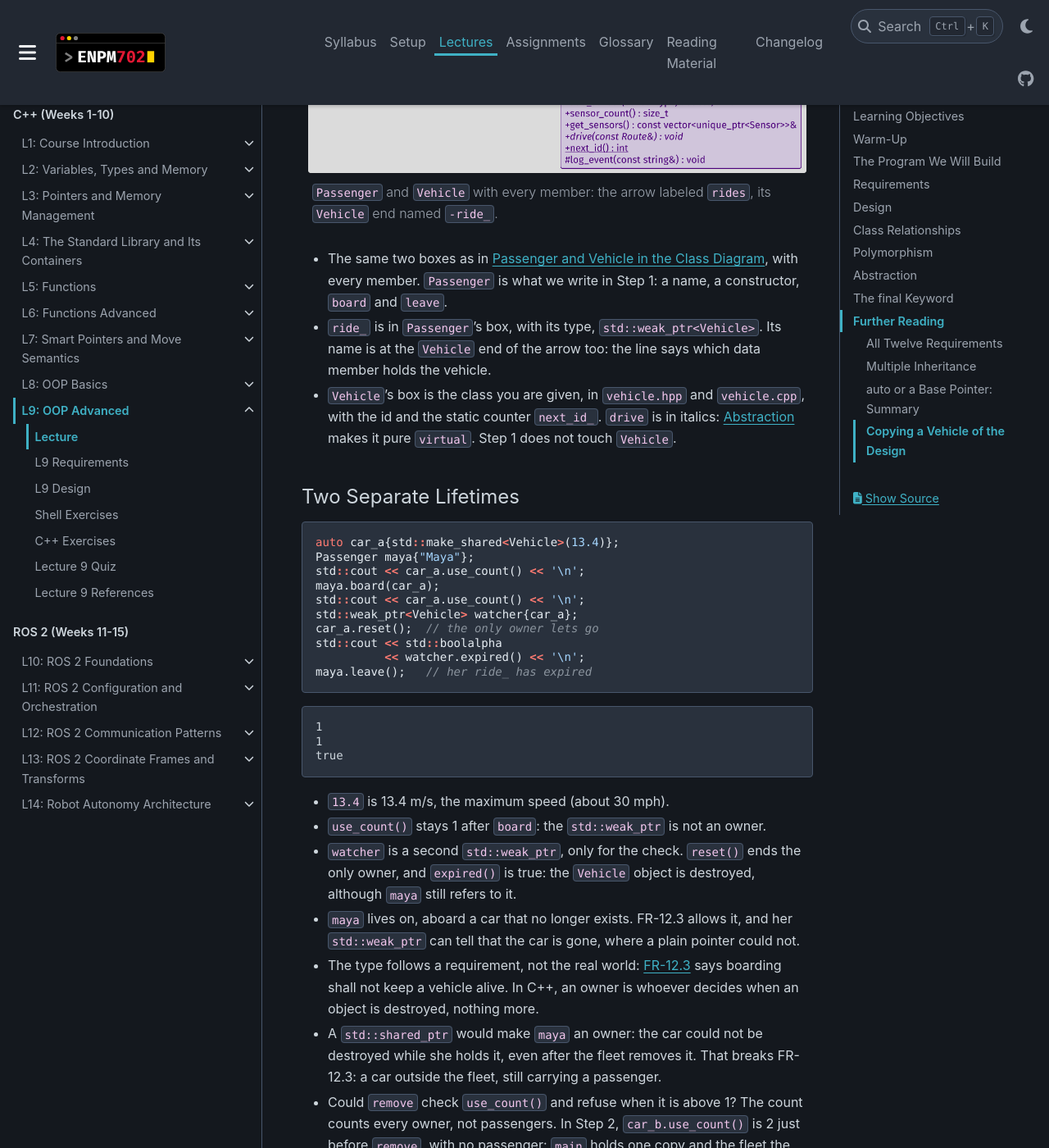
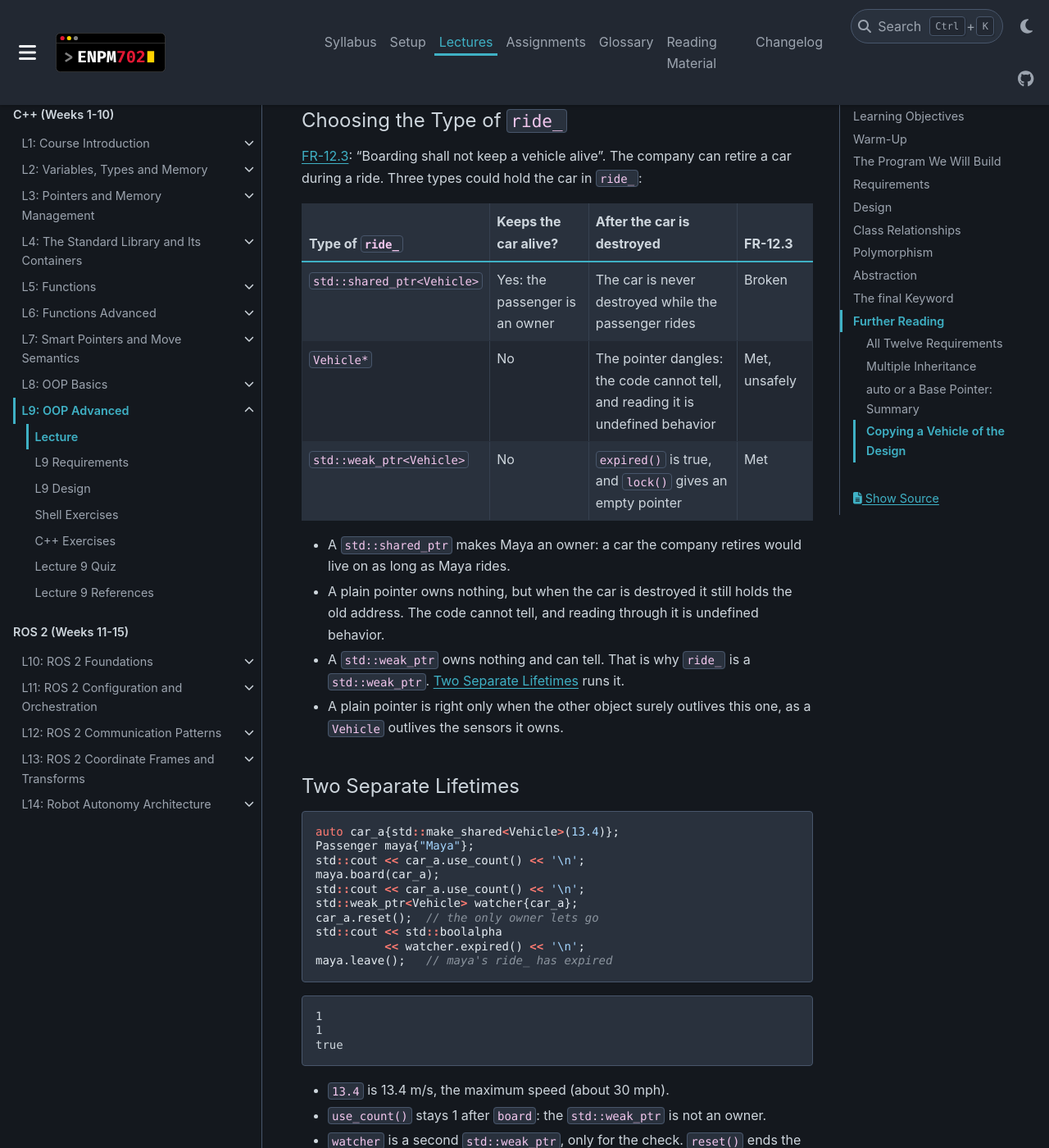
Before and after one commit to zeidk/enpm702-fall-2026-docs, a Sphinx documentation site: the page built from docs/source/lectures/lecture9/l9_lecture.rst, in a window 1280 px wide and 1400 px high, scrolled down 14468 px. Shown: the whole window at 82% size. Built offline with Sphinx 7.4.7 and the PyData theme 0.15.4, drawn with Linux system fonts in a browser that asks for light colours; some of the changed text lies outside the part shown.

Commit message:
L9: weak_ptr choice, multiplicity decisions, inheritance kinds
The docs follow the deck: Choosing the Type of ride_, A Vehicle Uses a
Route inside Dependency, multiplicity on each relationship, private data in
the Animal examples, the inheritance kinds figure, and the link to the
PlantUML sources.

```diff
--- a/docs/source/lectures/lecture9/l9_lecture.rst
+++ b/docs/source/lectures/lecture9/l9_lecture.rst
@@ -370,6 +370,7 @@ Multiplicity
 - ``0..1`` at ``Vehicle``: one passenger rides at most one vehicle at a time.
 - ``0..*`` at ``Passenger``: one vehicle carries any number of passengers.
 - An end with no number leaves the count open.
+- The number at ``B``'s end decides ``A``'s member: ``0..1`` or ``1``, one object; ``0..*`` or ``1..*``, a container such as ``std::vector``.
 
 A Diagram as Text
 """""""""""""""""
@@ -396,6 +397,10 @@ Two boxes of the design, in PlantUML:
 - A line is written between two class names: ``-->`` is an arrow, ``o--`` an open diamond, ``*--`` a filled diamond, ``<|--`` a hollow triangle, ``..>`` a dashed arrow.
 - The VS Code extension draws the file as you type (``Alt+D``).
 - The whole diagram is ``project/week9/uml/robotaxi_model.plantuml``.
+
+.. note::
+
+   The PlantUML source of the UML diagrams on the slides is in `project/week9/uml <https://github.com/zeidk/enpm702-fall-2026-cpp/tree/main/project/week9/uml>`__. See `PlantUML: class diagrams <https://plantuml.com/class-diagram>`__.
 
 Summary
 ^^^^^^^
@@ -469,20 +474,6 @@ Every question is about the design, not about code that already exists.
 3. If ``A`` keeps ``B``: can ``B`` exist without ``A``? A ``Sensor`` is part of its ``Vehicle`` and goes with it, so composition: ``std::unique_ptr``, or a plain member as for a ``Route``'s ``Position`` values.
 4. If ``B`` lives on its own: must ``A`` keep it alive? The ``Fleet`` must, so aggregation: ``std::shared_ptr``. A ``Passenger`` must not: FR-12.3 says boarding does not keep a vehicle alive, so association: ``std::weak_ptr``.
 
-A Vehicle Uses a Route
-""""""""""""""""""""""
-
-.. figure:: /_static/images/l9/model_l9_dependency_members.png
-   :alt: A UML class diagram with only two boxes, Vehicle on the left and Route on the right, each listing its members; both boxes and the arrow are purple. Vehicle, its name in italics, has the data members minus id_ : int, the underlined minus next_id_ : int, minus max_speed_ : double, minus speed_ : double, minus color_ : string, minus mileage_ : double and minus sensors_ : vector of unique_ptr of Sensor, and the methods plus Vehicle(double, const string& = "white"), plus Vehicle(double, double), plus get_id() : int, plus get_color() : const string&, plus get_max_speed() : double, plus get_speed() : double, plus set_speed(double) : void, plus get_mileage() : double, plus add_mileage(double) : void, plus add_sensor(SensorType, double) : int, plus sensor_count() : size_t, plus get_sensors() : const vector of unique_ptr of Sensor&, plus drive(const Route&) : void in italics, the underlined plus next_id() : int, and the protected hash log_event(const string&) : void. Route has minus waypoints_ : vector of Position, plus add(Position) : void and plus length() : double. A dashed arrow labeled uses runs from Vehicle to Route.
-   :align: center
-   :width: 100%
-
-   ``Vehicle`` and ``Route`` with every member: the dashed arrow labeled ``uses``.
-
-- The first question of the table at work: ``Vehicle`` and ``Route``, with every member. ``Route`` is in one place only in ``Vehicle``'s box: the parameter of ``drive``.
-- No data member of ``Vehicle`` is a ``Route``. That is what the dashed arrow says: ``Vehicle`` uses a ``Route`` during a call and keeps nothing.
-- ``Route``'s box lists ``waypoints_``, as every box lists its data members; the ``has`` line to ``Position`` is not drawn here.
-
 Association
 ^^^^^^^^^^^
 
@@ -530,9 +521,41 @@ A Passenger Rides a Vehicle
 
    ``Passenger`` and ``Vehicle`` with every member: the arrow labeled ``rides``, its ``Vehicle`` end named ``-ride_``.
 
+- ``0..1`` at ``Vehicle``: a passenger rides at most one vehicle, so ``ride_`` is one ``std::weak_ptr``, not a container. ``0..*`` at ``Passenger`` needs no member: the arrow is one-way.
 - The same two boxes as in `Passenger and Vehicle in the Class Diagram`_, with every member. ``Passenger`` is what we write in Step 1: a name, a constructor, ``board`` and ``leave``.
 - ``ride_`` is in ``Passenger``'s box, with its type, ``std::weak_ptr<Vehicle>``. Its name is at the ``Vehicle`` end of the arrow too: the line says which data member holds the vehicle.
 - ``Vehicle``'s box is the class you are given, in ``vehicle.hpp`` and ``vehicle.cpp``, with the id and the static counter ``next_id_``. ``drive`` is in italics: `Abstraction`_ makes it pure ``virtual``. Step 1 does not touch ``Vehicle``.
+
+Choosing the Type of ``ride_``
+""""""""""""""""""""""""""""""
+
+:ref:`FR-12.3 <fr-12-3>`: "Boarding shall not keep a vehicle alive". The company can retire a car during a ride. Three types could hold the car in ``ride_``:
+
+.. list-table::
+   :header-rows: 1
+   :widths: 24 22 38 16
+
+   * - Type of ``ride_``
+     - Keeps the car alive?
+     - After the car is destroyed
+     - FR-12.3
+   * - ``std::shared_ptr<Vehicle>``
+     - Yes: the passenger is an owner
+     - The car is never destroyed while the passenger rides
+     - Broken
+   * - ``Vehicle*``
+     - No
+     - The pointer dangles: the code cannot tell, and reading it is undefined behavior
+     - Met, unsafely
+   * - ``std::weak_ptr<Vehicle>``
+     - No
+     - ``expired()`` is true, and ``lock()`` gives an empty pointer
+     - Met
+
+- A ``std::shared_ptr`` makes Maya an owner: a car the company retires would live on as long as Maya rides.
+- A plain pointer owns nothing, but when the car is destroyed it still holds the old address. The code cannot tell, and reading through it is undefined behavior.
+- A ``std::weak_ptr`` owns nothing and can tell. That is why ``ride_`` is a ``std::weak_ptr``. `Two Separate Lifetimes`_ runs it.
+- A plain pointer is right only when the other object surely outlives this one, as a ``Vehicle`` outlives the sensors it owns.
 
 Two Separate Lifetimes
 """"""""""""""""""""""
@@ -548,7 +571,7 @@ Two Separate Lifetimes
    car_a.reset();  // the only owner lets go
    std::cout << std::boolalpha
              << watcher.expired() << '\n';
-   maya.leave();   // her ride_ has expired
+   maya.leave();   // maya's ride_ has expired
 
 .. code-block:: text
 
@@ -559,9 +582,9 @@ Two Separate Lifetimes
 - ``13.4`` is 13.4 m/s, the maximum speed (about 30 mph).
 - ``use_count()`` stays 1 after ``board``: the ``std::weak_ptr`` is not an owner.
 - ``watcher`` is a second ``std::weak_ptr``, only for the check. ``reset()`` ends the only owner, and ``expired()`` is true: the ``Vehicle`` object is destroyed, although ``maya`` still refers to it.
-- ``maya`` lives on, aboard a car that no longer exists. FR-12.3 allows it, and her ``std::weak_ptr`` can tell that the car is gone, where a plain pointer could not.
+- ``maya`` lives on, aboard a car that no longer exists. FR-12.3 allows it, and ``ride_`` can tell that the car is gone, where a plain pointer could not.
 - The type follows a requirement, not the real world: :ref:`FR-12.3 <fr-12-3>` says boarding shall not keep a vehicle alive. In C++, an owner is whoever decides when an object is destroyed, nothing more.
-- A ``std::shared_ptr`` would make ``maya`` an owner: the car could not be destroyed while she holds it, even after the fleet removes it. That breaks FR-12.3: a car outside the fleet, still carrying a passenger.
+- A ``std::shared_ptr`` would make ``maya`` an owner: the car could not be destroyed while maya holds it, even after the fleet removes it. That breaks FR-12.3: a car outside the fleet, still carrying a passenger.
 - Could ``remove`` check ``use_count()`` and refuse when it is above 1? The count counts every owner, not passengers. In Step 2, ``car_b.use_count()`` is 2 just before ``remove``, with no passenger: ``main`` holds one copy and the fleet the other.
 - A plain pointer or a reference does not own the car either, but it cannot tell when the car is destroyed: the next use reads freed memory. A ``std::weak_ptr`` refers to the car without owning it, and it can check first.
 - Run: ``702run week9_playground 26``.
@@ -581,44 +604,6 @@ A program models the part of reality that its requirements need. It departs from
 
 - Start from reality: classes named after the domain are easy to read. When reality and the requirements disagree, the requirements win.
 - The test to use: what must happen to ``B`` when ``A`` is destroyed, and which requirement says so?
-
-A std::weak_ptr, or a Plain Pointer
-"""""""""""""""""""""""""""""""""""
-
-.. grid:: 1 1 2 2
-   :gutter: 2
-
-   .. grid-item::
-
-      .. code-block:: cpp
-
-         class Passenger {  // cut
-           // ...
-          private:
-           std::weak_ptr<Vehicle> ride_;
-         };
-
-   .. grid-item::
-
-      .. code-block:: cpp
-
-         class Sensor {  // a variant
-          public:
-           explicit Sensor(const Vehicle* mount)
-               : mount_{mount} {}
-          private:
-           const Vehicle* mount_;  // owns nothing
-         };
-         // in add_sensor:
-         //   std::make_unique<Sensor>(this)
-
-- A ``std::weak_ptr`` when the other object is owned by ``std::shared_ptr`` and can be destroyed first: a car can be retired during a ride (FR-12.3).
-- A plain pointer when the other object surely outlives this one. The right box is a variant: a sensor that would know which car it is mounted on. A ``Vehicle`` owns its sensors, so it outlives each of them; our ``Sensor`` has no such member. The pointer comes from ``this``, not from ``new``: ``add_sensor`` still uses ``std::make_unique``, and nobody deletes through ``mount_``.
-- Never a ``std::shared_ptr``: it would make the passenger an owner, and keep a retired car alive.
-
-.. note::
-
-   "A raw pointer (a ``T*``) is non-owning". Rule: `Core Guidelines R.3 <https://isocpp.github.io/CppCoreGuidelines/CppCoreGuidelines#rr-ptr>`__.
 
 Live Coding: Step 1
 """""""""""""""""""
@@ -689,6 +674,7 @@ A Fleet Holds Vehicles
 
    ``Fleet`` and ``Vehicle`` with every member: the line labeled ``holds``, its ``Vehicle`` end named ``-vehicles_``.
 
+- ``0..*`` at ``Vehicle``: a fleet holds any number of vehicles, so ``vehicles_`` is a ``std::vector``, with one ``std::shared_ptr<Vehicle>`` per vehicle.
 - The same two boxes as in `Fleet and Vehicle in the Class Diagram`_, with every member. ``Fleet`` is what you write in Step 2: ``add``, ``remove`` and ``size``.
 - ``vehicles_`` is in ``Fleet``'s box, with its type, a ``std::vector`` of ``std::shared_ptr<Vehicle>``. Its name is at the ``Vehicle`` end of the line too.
 - ``Vehicle``'s box does not change in Step 2. ``Fleet`` needs only ``get_id``, to remove a vehicle by its id.
@@ -773,7 +759,7 @@ A Route Owns Its Positions
 
    ``Route`` and ``Position`` with every member: the line labeled ``has``.
 
-- ``waypoints_`` holds the ``Position`` values themselves, in a ``std::vector``: they are destroyed with the ``Route``.
+- ``0..*`` at ``Position``: a route has any number of waypoints, so ``waypoints_`` is a ``std::vector``. It holds the ``Position`` values themselves: they are destroyed with the ``Route``.
 - ``waypoints_`` is in ``Route``'s box, and its name is at the ``Position`` end of the ``has`` line too. ``Position`` is a ``struct``: any ``x`` and any ``y`` make a position.
 
 A Vehicle Owns Its Sensors
@@ -786,7 +772,7 @@ A Vehicle Owns Its Sensors
 
    ``Vehicle`` and ``Sensor`` with every member: the line labeled ``owns``.
 
-- ``sensors_`` holds one ``std::unique_ptr`` per ``Sensor``: each ``Sensor`` is destroyed with its ``Vehicle``.
+- ``0..*`` at ``Sensor``: a vehicle has any number of sensors, so ``sensors_`` is a ``std::vector``, with one ``std::unique_ptr`` per ``Sensor``. Each ``Sensor`` is destroyed with its ``Vehicle``.
 - ``Sensor``'s ``type_`` is a ``SensorType``, the enumeration. Its box is not in this diagram, because no composition involves it.
 - Nothing here is new code: ``Vehicle``, ``Sensor``, ``Route`` and ``Position`` are all in ``project/week9/common`` already.
 
@@ -884,6 +870,20 @@ Vehicle and Route in the Class Diagram
 - The dashed arrow is the weakest line in the diagram. No diamond and no number: a vehicle does not hold a route, it is handed one for each drive.
 - The other dashed arrow, from ``Sensor`` to ``SensorType``, is a dependency too: ``Sensor`` uses the enumeration as the type of a member.
 
+A Vehicle Uses a Route
+""""""""""""""""""""""
+
+.. figure:: /_static/images/l9/model_l9_dependency_members.png
+   :alt: A UML class diagram with only two boxes, Vehicle on the left and Route on the right, each listing its members; both boxes and the arrow are purple. Vehicle, its name in italics, has the data members minus id_ : int, the underlined minus next_id_ : int, minus max_speed_ : double, minus speed_ : double, minus color_ : string, minus mileage_ : double and minus sensors_ : vector of unique_ptr of Sensor, and the methods plus Vehicle(double, const string& = "white"), plus Vehicle(double, double), plus get_id() : int, plus get_color() : const string&, plus get_max_speed() : double, plus get_speed() : double, plus set_speed(double) : void, plus get_mileage() : double, plus add_mileage(double) : void, plus add_sensor(SensorType, double) : int, plus sensor_count() : size_t, plus get_sensors() : const vector of unique_ptr of Sensor&, plus drive(const Route&) : void in italics, the underlined plus next_id() : int, and the protected hash log_event(const string&) : void. Route has minus waypoints_ : vector of Position, plus add(Position) : void and plus length() : double. A dashed arrow labeled uses runs from Vehicle to Route.
+   :align: center
+   :width: 100%
+
+   ``Vehicle`` and ``Route`` with every member: the dashed arrow labeled ``uses``.
+
+- The same two boxes, with every member. This is the flowchart's dependency question at work: does ``Vehicle`` use ``Route`` without keeping it? ``Route`` is in one place only in ``Vehicle``'s box: the parameter of ``drive``.
+- No data member of ``Vehicle`` is a ``Route``. That is what the dashed arrow says: ``Vehicle`` uses a ``Route`` during a call and keeps nothing.
+- ``Route``'s box lists ``waypoints_``, as every box lists its data members; the ``has`` line to ``Position`` is not drawn here.
+
 A Route for One Call
 """"""""""""""""""""
 
@@ -947,7 +947,15 @@ Inheritance
    class Derived : protected Base { /* what Derived adds */ };
    class Derived : private Base { /* what Derived adds */ };
 
-- This course uses ``public`` inheritance. `protected and private Inheritance`_ shows what each of the three does to the base's members.
+.. figure:: /_static/images/l9/inheritance_kinds.png
+   :alt: Three UML panels side by side, one per kind of inheritance, each headed by its syntax: class Derived : public Base, class Derived : protected Base, class Derived : private Base. In each, a Base box lists plus start() : void, hash log_event() : void and minus check() : void, and a Derived box below it joins Base by a line with a hollow triangle at Base. With public inheritance, Derived lists plus start() and hash log_event(). With protected inheritance, hash start() and hash log_event(). With private inheritance, minus start() and minus log_event(). In all three, Derived lists check() in grey as not accessible.
+   :align: center
+   :width: 100%
+
+   What ``start()``, ``log_event()`` and ``check()`` of ``Base`` become in ``Derived``, for each kind of inheritance.
+
+- Three kinds, by the keyword before the base. With ``public``, ``start()`` stays public; with ``protected``, it becomes protected; with ``private``, both methods become private. ``check()`` is private in ``Base``, so ``Derived`` never reaches it, whatever the keyword.
+- This course uses ``public`` inheritance; `protected and private Inheritance`_ has the full table.
 - In UML, a hollow triangle at the base class.
 - What every kind of vehicle shares (an id, the speeds and their check, the sensors) is written once, in ``Vehicle``.
 
@@ -978,14 +986,14 @@ Multiple Inheritance, in UML
 """"""""""""""""""""""""""""
 
 .. figure:: /_static/images/l9/multiple_inheritance.png
-   :alt: A UML class diagram. On top, two boxes side by side: Animal, with the protected data members has_tail_, has_wings_ and has_horns_, each a bool, and the method plus can_fly() : bool; and Human, with the protected data member is_bipedal_ : bool and the method plus speak() : void. Below them, MythicalCreature, with minus powers_ : vector<string> and plus use_power(power : string) : void. MythicalCreature joins each of the two boxes by a line with a hollow triangle at the box above.
+   :alt: A UML class diagram. On top, two boxes side by side: Animal, with minus has_tail_, minus has_wings_ and minus has_horns_, each a bool, and the method plus can_fly() : bool; and Human, with minus is_bipedal_ : bool and the method plus speak() : void. Below them, MythicalCreature, with minus powers_ : vector<string> and plus use_power(power : string) : void. MythicalCreature joins each of the two boxes by a line with a hollow triangle at the box above.
    :align: center
    :width: 55%
 
    Multiple inheritance: MythicalCreature has two base classes.
 
 - **Multiple inheritance**: a class derives from more than one base class, separated by commas.
-- A ``MythicalCreature``, such as a sphinx, is an ``Animal`` and a ``Human``. It gets the ``public`` and ``protected`` members of both: ``has_wings_`` and ``can_fly`` from ``Animal``, ``is_bipedal_`` and ``speak`` from ``Human``. Its code is in `Multiple Inheritance`_, under Further Reading.
+- A ``MythicalCreature``, such as a sphinx, is an ``Animal`` and a ``Human``. It gets the ``public`` and ``protected`` members of both. A ``MythicalCreature`` object holds the data of both, and its code can call the ``public`` methods of both: ``can_fly`` from ``Animal``, ``speak`` from ``Human``. The data stays ``private`` to each base class. Its code is in `Multiple Inheritance`_, under Further Reading.
 
 .. figure:: /_static/images/l9/sphinx.png
    :alt: An engraving of a winged sphinx: a human head with long hair on a lion's body, with feathered wings and a curled tail, one front paw resting on a ball.
@@ -2256,7 +2266,7 @@ Multiple Inheritance
    class Human {
     public:
      void speak() const;
-    protected:
+    private:
      bool is_bipedal_{true};
    };
 
--- a/docs/source/lectures/lecture9/l9_requirements.rst
+++ b/docs/source/lectures/lecture9/l9_requirements.rst
@@ -692,7 +692,7 @@ slide.
      -
    * - FR-10.1 to FR-10.5
      - Yes: ``Fleet::add``, ``Fleet::remove``, ``Fleet::size``.
-     - Live Coding Step 2. ``702run week9_playground 35`` (The Vehicles
+     - Live Coding Step 2. ``702run week9_playground 34`` (The Vehicles
        Outlive the Fleet) prints ``2 2``, ``1 1`` and ``1 13.4``. Measured:
        adding the same vehicle twice gives a size of 1, and removing an
        unknown id returns ``false``.
```
Also changed, not shown: other parts of docs/source/lectures/lecture9/l9_lecture.rst (+9 -8 lines), docs/source/changelog/changelog.rst (+10 -0 lines), docs/source/_static/images/l9/inheritance_kinds.png (added), docs/source/_static/images/l9/multiple_inheritance.png, docs/source/_static/images/l9/single_inheritance.png.
